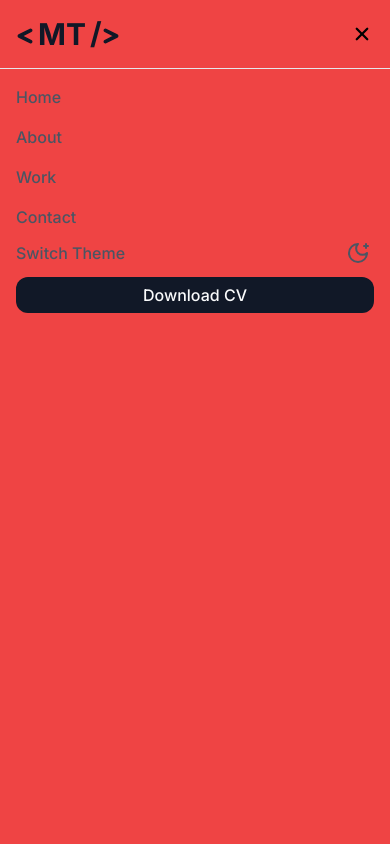
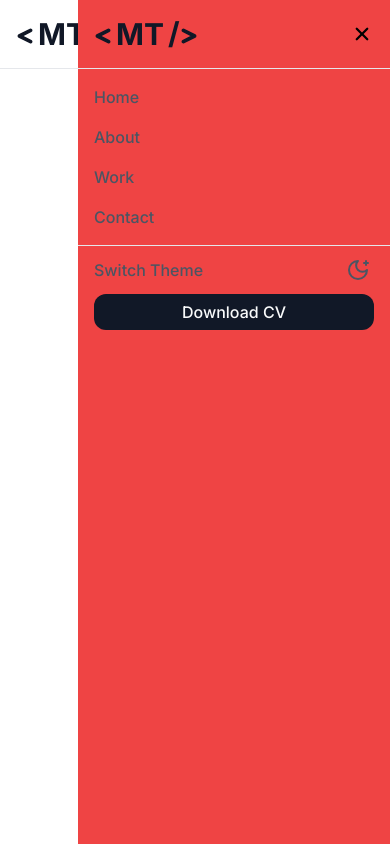
Before and after one commit to Mutairu-Lawal/MutairuLawal.dev, a React (Vite) app: page / in a window 390 px wide. Both pictures are taken after a click on the icon 358 px from the left and 34 px from the top of the page. Built offline with nearby package versions, Linux system fonts and the light colour scheme.

Commit message:
`Refactor: Refactor CSS classes and layout in MobileNavBar, NavLinks, CvButton and ThemeIcons components``

```diff
--- a/src/components/CvButton.tsx
+++ b/src/components/CvButton.tsx
@@ -1,6 +1,6 @@
 export default function CvButton() {
   return (
-    <div className="bg-gray-900 text-gray-50 px-4 py-[6px] rounded-xl text-center text-base font-medium hover:cursor-pointer hover:bg-gray-700 mt-2 lg:mt-0">
+    <div className="bg-gray-900 text-gray-50 px-4 py-[6px] rounded-xl text-center text-base font-medium hover:cursor-pointer hover:bg-gray-700 mt-2 lg:mt-0 mx-4 lg:mx-0">
       Download CV
     </div>
   );
--- a/src/components/MobileNavBar.tsx
+++ b/src/components/MobileNavBar.tsx
@@ -11,17 +11,17 @@ export default function MobileNavBar({
   toogleSidebar: React.Dispatch<React.SetStateAction<boolean>>;
 }) {
   return (
-    <div className="mobile-navbar absolute w-full sm:w-1/2 h-screen top-0 right-0 lg:hidden bg-red-500">
+    <div className="mobile-navbar absolute w-[calc(100%-20%)] sm:w-1/2 h-screen top-0 right-0 lg:hidden bg-red-500">
       <div className="">
         <div className=" border-b flex justify-between items-center p-4 ">
           <Logo />
           <IoClose size={24} onClick={() => toogleState(toogleSidebar)} />
         </div>
-        <div className="p-4">
+        <div className="border-b p-4">
           <NavLinks />
-          <ThemeIcons />
-          <CvButton />
         </div>
+        <ThemeIcons />
+        <CvButton />
       </div>
     </div>
   );
--- a/src/components/NavLinks.tsx
+++ b/src/components/NavLinks.tsx
@@ -1,16 +1,16 @@
 export default function NavLinks() {
   return (
     <ul className="text-gray-600 text-base font-medium lg:flex lg:gap-10 capitalize lg:border-r-[1px] lg:px-8 grid gap-4">
-      <a href="" className="hover:text-gray-900">
+      <a href="#" className="hover:text-gray-900">
         <li>Home</li>
       </a>
-      <a href="" className="hover:text-gray-900">
+      <a href="#" className="hover:text-gray-900">
         <li>about</li>
       </a>
-      <a href="" className="hover:text-gray-900">
+      <a href="#" className="hover:text-gray-900">
         <li>work</li>
       </a>
-      <a href="" className="hover:text-gray-900">
+      <a href="#" className="hover:text-gray-900">
         <li>contact</li>
       </a>
     </ul>
--- a/src/components/ThemeIcons.tsx
+++ b/src/components/ThemeIcons.tsx
@@ -8,7 +8,7 @@ import { DarkMode } from '../types/type';
 export default function ThemeIcons() {
   const { darkMode, setDarkMode } = useContext<DarkMode>(ThemeContext);
   return (
-    <div className="text-gray-600 text-base font-medium flex justify-between items-center mt-2 lg:mt-0">
+    <div className="text-gray-600 text-base font-medium flex justify-between items-center mt-2 lg:mt-0 px-4 lg:px-0">
       <p className="lg:hidden">Switch Theme</p>
       <div
         className="theme-icons hover:cursor-pointer text-2xl hover:bg-gray-100 p-1 rounded-lg lg:mx-4 lg:ms-6"
```
